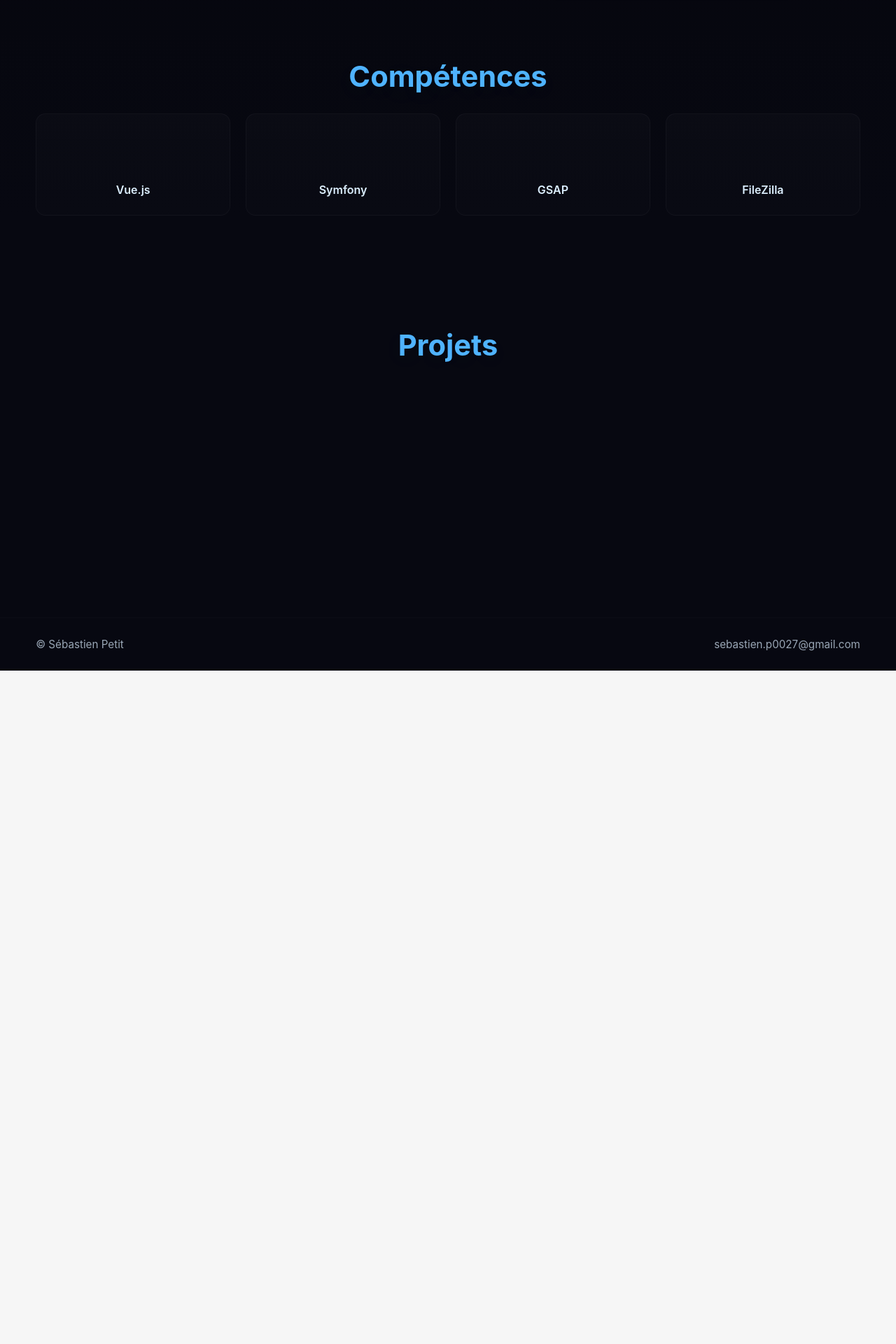
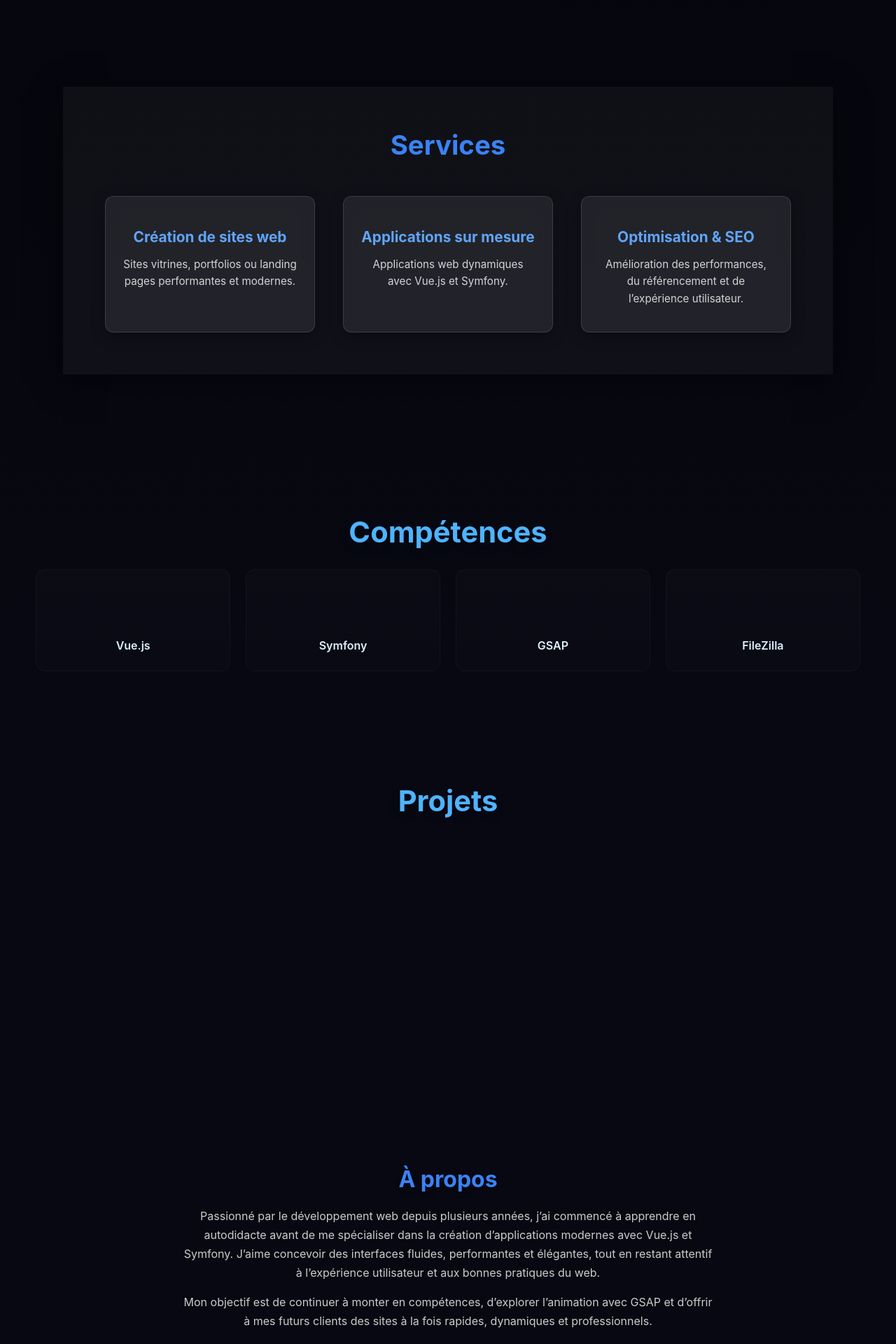
Before and after one commit to sebastien358/FreelanceHub-Frontend, a Vue app: page / in a window 1280 px wide. Shown: the part 660-2580 px from the top of the page at 70% size. Before the commit the page ends 1618 px from the top, so only its background shows below. Built offline with nearby package versions, Linux system fonts and the light colour scheme; the HTML template or start-up script is replaced by a standard one.

Commit message:
Animations GSPA sercice

```diff
--- a/src/freelance/Freelance.vue
+++ b/src/freelance/Freelance.vue
@@ -5,11 +5,30 @@
       <div class="hero-left">
         <h1 ref="heroTitle" class="hero-title">Développeur<br />freelance</h1>
         <p class="hero-desc">Je crée des sites web sur mesure, efficaces et performants.</p>
-        <button ref="ctaBtn" class="cta-btn">Voir mes projets</button>
+        <button ref="ctaBtn" class="cta-btn">Me contacter</button>
       </div>
       <div class="hero-right">
         <!-- Remplace par ton image laptop -->
         <img src="/src/assets/images/freelance-1.jpg" alt="laptop" class="hero-mock" />
+      </div>
+    </div>
+  </section>
+
+  <!-- Services -->
+  <section id="services" class="services">
+    <h2 ref="serviceTitle">Services</h2>
+    <div class="service-list" ref="serviceList">
+      <div class="service-card">
+        <h3>Création de sites web</h3>
+        <p>Sites vitrines, portfolios ou landing pages performantes et modernes.</p>
+      </div>
+      <div class="service-card">
+        <h3>Applications sur mesure</h3>
+        <p>Applications web dynamiques avec Vue.js et Symfony.</p>
+      </div>
+      <div class="service-card">
+        <h3>Optimisation & SEO</h3>
+        <p>Amélioration des performances, du référencement et de l’expérience utilisateur.</p>
       </div>
     </div>
   </section>
@@ -30,7 +49,7 @@
   </section>
 
   <!-- PROJETS -->
-  <section id="projets" class="section projets">
+  <section id="projects" class="section projects">
     <div class="container">
       <h2 class="section-title" ref="projectsTitle">Projets</h2>
       <div class="projects-grid" ref="projectsGrid">
@@ -39,18 +58,35 @@
             <img :src="p.image" :alt="p.title" />
           </div>
           <div class="project-footer">
-            <h3>{{ p.title }}</h3>
+            <h3 class="project-title">{{ p.title }}</h3>
             <p class="project-sub">{{ p.sub }}</p>
           </div>
         </article>
       </div>
     </div>
   </section>
+
+  <!-- À PROPOS -->
+  <section id="about" class="section about">
+    <h2 class="section-title">À propos</h2>
+    <p class="about-text">
+      Passionné par le développement web depuis plusieurs années, j’ai commencé à apprendre en
+      autodidacte avant de me spécialiser dans la création d’applications modernes avec
+      <span class="#">Vue.js</span> et <span class="#">Symfony</span>. J’aime concevoir des
+      interfaces fluides, performantes et élégantes, tout en restant attentif à l’expérience
+      utilisateur et aux bonnes pratiques du web.
+    </p>
+    <p class="about-text">
+      Mon objectif est de continuer à monter en compétences, d’explorer l’animation avec
+      <span class="#">GSAP</span> et d’offrir à mes futurs clients des sites à la fois rapides,
+      dynamiques et professionnels.
+    </p>
+  </section>
 </template>
 
 <script setup lang="ts">
 
-import { ref, onMounted } from 'vue'
+import { ref, onMounted, nextTick } from 'vue'
 import gsap from 'gsap'
 import ScrollTrigger from 'gsap/ScrollTrigger'
 
@@ -63,6 +99,8 @@ const skillsTitle = ref(null)
 const skillsGrid = ref(null)
 const projectsTitle = ref(null)
 const projectsGrid = ref(null)
+const serviceTitle = ref(null)
+const serviceList = ref(null)
 
 // sample data — remplace les images par tes fichiers dans /src/assets/
 const skills = [
@@ -79,7 +117,8 @@ const projects = [
 ]
 
 
-onMounted(() => {
+onMounted(async () => {
+  await nextTick()
   // HERO intro
   gsap.from(heroTitle.value, {
     opacity: 0,
@@ -173,7 +212,33 @@ onMounted(() => {
       }
     })
   })
+
+  // SERVICES
+
+  gsap.from(serviceTitle.value, {
+    opacity: 0,
+    y: 60,
+    delay: 0.5,
+    duration: 0.9,
+    ease: 'power2.out',
+  })
+
+
+  const cards = serviceList.value.querySelectorAll('.service-card')
+  cards.forEach((card, i) => {
+    gsap.from(card, {
+      opacity: 0,
+      ease: 'power2.out',
+      delay: i * 0.3,
+      scrollTrigger: {
+        trigger: card,
+        start: 'top 80%',
+      },
+    })
+  })
 })
+
+
 </script>
 
 <style lang="scss" scoped>
@@ -251,6 +316,58 @@ $glass: rgba(255, 255, 255, 0.03);
   }
 }
 
+/* SERVICES */
+.services {
+  max-width: 1100px;
+  margin: 120px auto;
+  padding: 60px 40px;
+  background: rgba(255, 255, 255, 0.04);
+  box-shadow: 0 10px 40px rgba(0, 0, 0, 0.5);
+  h2 {
+    color: #3b82f6;
+    font-size: 2.4rem;
+    text-align: center;
+    margin-bottom: 50px;
+  }
+
+  .service-list {
+    display: flex;
+    flex-wrap: wrap;
+    justify-content: center;
+    gap: 40px;
+  }
+
+  .service-card {
+    background: rgba(255, 255, 255, 0.08);
+    border: 1px solid rgba(255, 255, 255, 0.12);
+    border-radius: 12px;
+    padding: 35px 25px;
+    width: 300px;
+    text-align: center;
+    transition: all 0.3s ease;
+    backdrop-filter: blur(10px);
+    box-shadow: 0 6px 20px rgba(0, 0, 0, 0.35);
+
+    h3 {
+      margin: 10px 0 15px;
+      color: #60a5fa;
+      font-size: 1.3rem;
+    }
+
+    p {
+      color: #d4d4d4;
+      line-height: 1.6;
+      font-size: 0.95rem;
+    }
+
+    &:hover {
+      transform: translateY(-10px);
+      background: rgba(255, 255, 255, 0.12);
+      box-shadow: 0 15px 30px rgba(0, 0, 0, 0.5);
+    }
+  }
+}
+
 /* Competences */
 .section-title {
   font-size: 2.6rem;
@@ -300,6 +417,11 @@ $glass: rgba(255, 255, 255, 0.03);
 }
 
 /* Projects */
+.projects {
+  .section-title {
+    margin-bottom: 60px;
+  }
+}
 .projects-grid {
   display: grid;
   grid-template-columns: repeat(2, 1fr);
@@ -327,7 +449,7 @@ $glass: rgba(255, 255, 255, 0.03);
     padding: 18px;
     text-align: center;
     h3 {
-      margin: 0 0 6px;
+      margin: 0 0 6px 0;
       color: #e9f5ff;
     }
     .project-sub {
@@ -338,6 +460,26 @@ $glass: rgba(255, 255, 255, 0.03);
   }
   &:hover img {
     transform: scale(1.06);
+  }
+}
+
+// About
+
+.about {
+  max-width: 800px;
+  margin: 100px auto;
+  text-align: center;
+  padding: 0 20px;
+  h2 {
+    color: #3b82f6;
+    font-size: 2rem;
+    margin-bottom: 20px;
+  }
+  p {
+    color: #ccc;
+    line-height: 27px;
+    font-size: 1rem;
+    margin-bottom: 15px;
   }
 }
 
--- a/src/templates/header/Header.vue
+++ b/src/templates/header/Header.vue
@@ -8,6 +8,7 @@
       <nav class="nav">
         <a href="#accueil">Accueil</a>
         <a href="#projets">Projets</a>
+        <a href="#">Contact</a>
       </nav>
     </div>
   </header>
```
